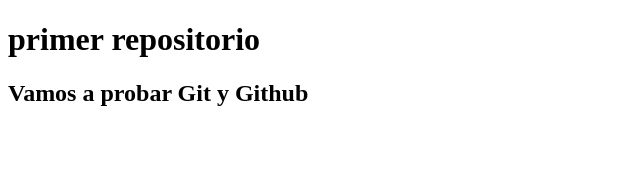
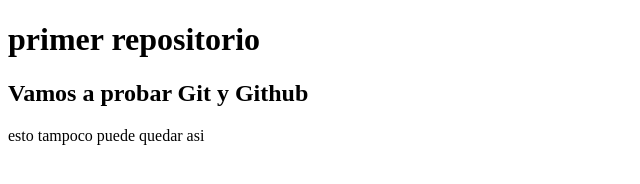
Before and after one commit to frannita9913-cmyk/primer-repositorio, a plain HTML site: page index.html in a window 1280 px wide. Shown: the whole page, without its empty margins (0-640 px from the left). Drawn offline with Linux system fonts and the light colour scheme.

Commit message:
feat: agrega footer

```diff
--- a/index.html
+++ b/index.html
@@ -10,5 +10,8 @@
       <h1>primer repositorio</h1>
       <h2>Vamos a probar Git y Github</h2>
     </main>
+    <footer>
+      <p>esto tampoco puede quedar asi</p>
+    </footer>
   </body>
 </html>
```
